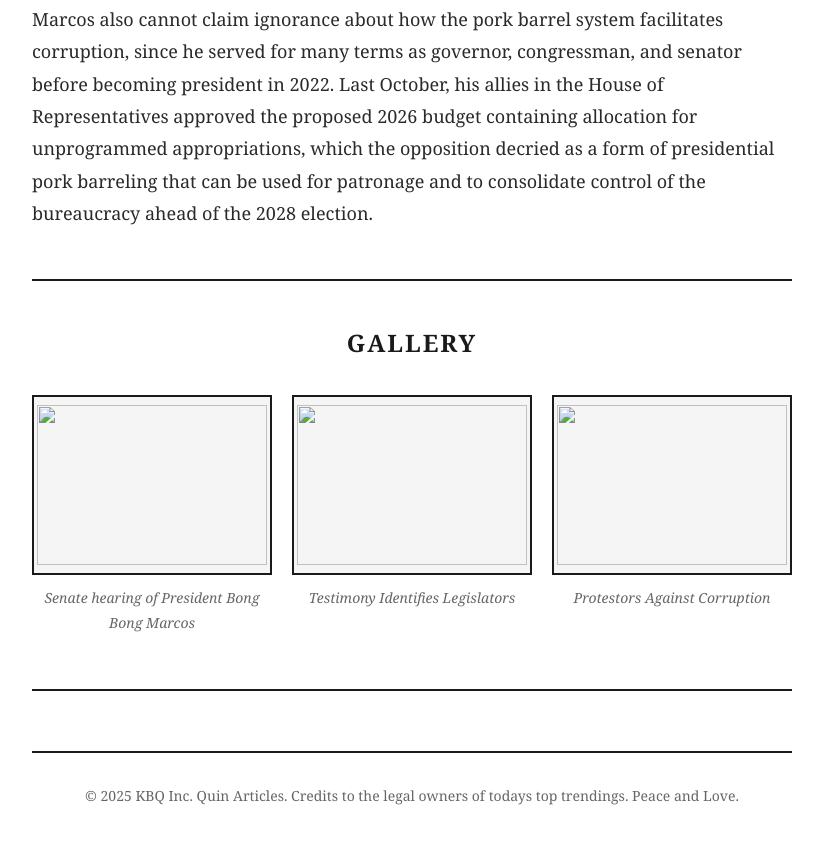
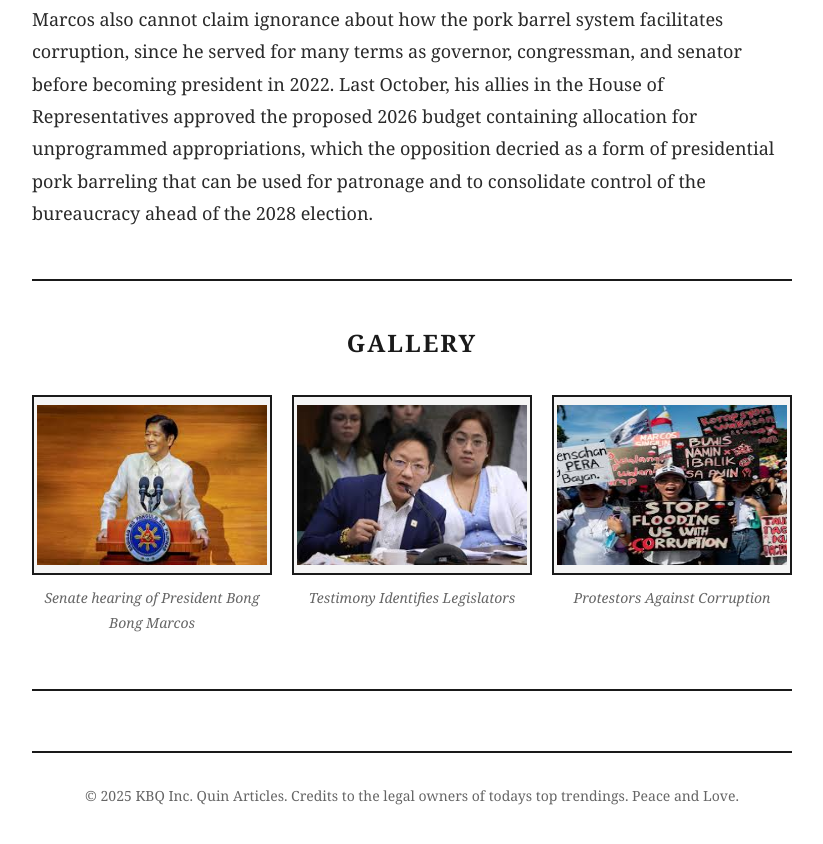
Before and after one commit to kaelaquinlog5-lang/Politics, a plain HTML site: page index.html in a window 1280 px wide. Shown: the part 1414-2258 px from the top of the page, without its empty margins (228-1051 px from the left). Drawn offline with Linux system fonts and the light colour scheme.

Commit message:
Update image source paths in index.html

```diff
--- a/index.html
+++ b/index.html
@@ -209,19 +209,19 @@
      <div class="pictures-grid">
       <div>
        <div class="picture-placeholder">
-        <img src="News Website/PoliBBM.jpg" width="230" height="160">
+        <img src="PoliBBM.jpg" width="230" height="160">
        </div>
        <p class="picture-caption" id="caption-1">Senate hearing of President Bong Bong Marcos</p>
       </div>
       <div>
        <div class="picture-placeholder">
-        <img src="News Website/PoliCorrupt.jpg" width="230" height="160">
+        <img src="PoliCorrupt.jpg" width="230" height="160">
        </div>
        <p class="picture-caption" id="caption-2">Testimony Identifies Legislators</p>
       </div>
       <div>
        <div class="picture-placeholder">
-        <img src="News Website/Poliprotest.jpg" width="230" height="160">
+        <img src="Poliprotest.jpg" width="230" height="160">
        </div>
        <p class="picture-caption" id="caption-3">Protestors Against Corruption</p>
       </div>
```
